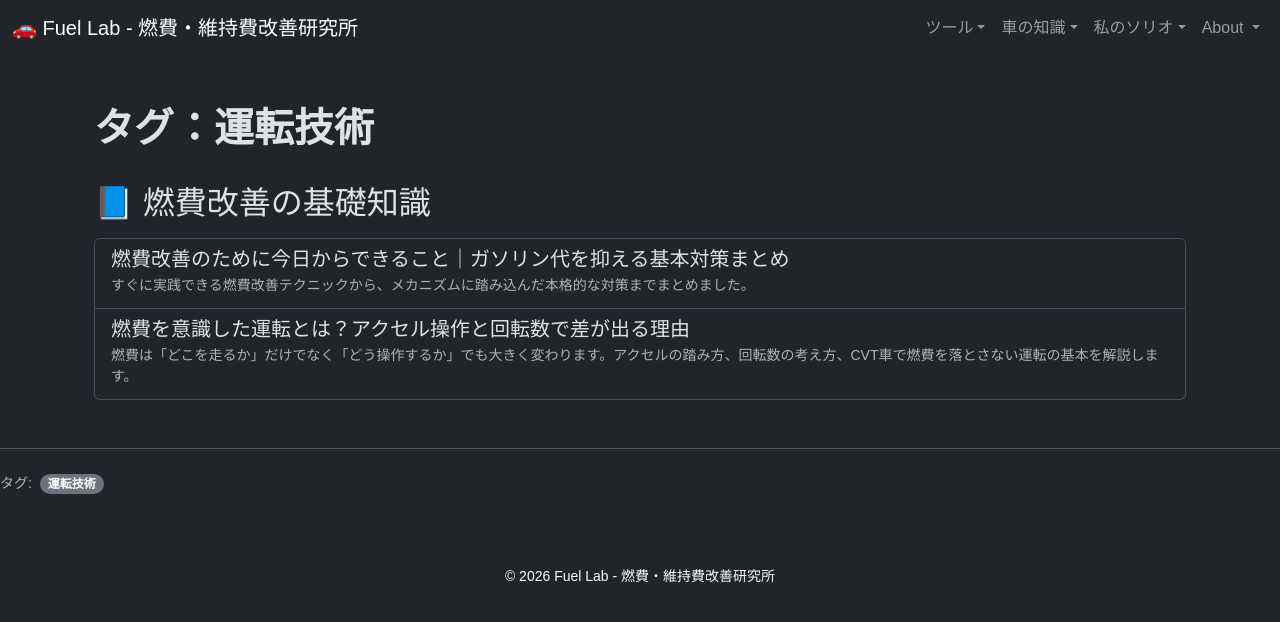
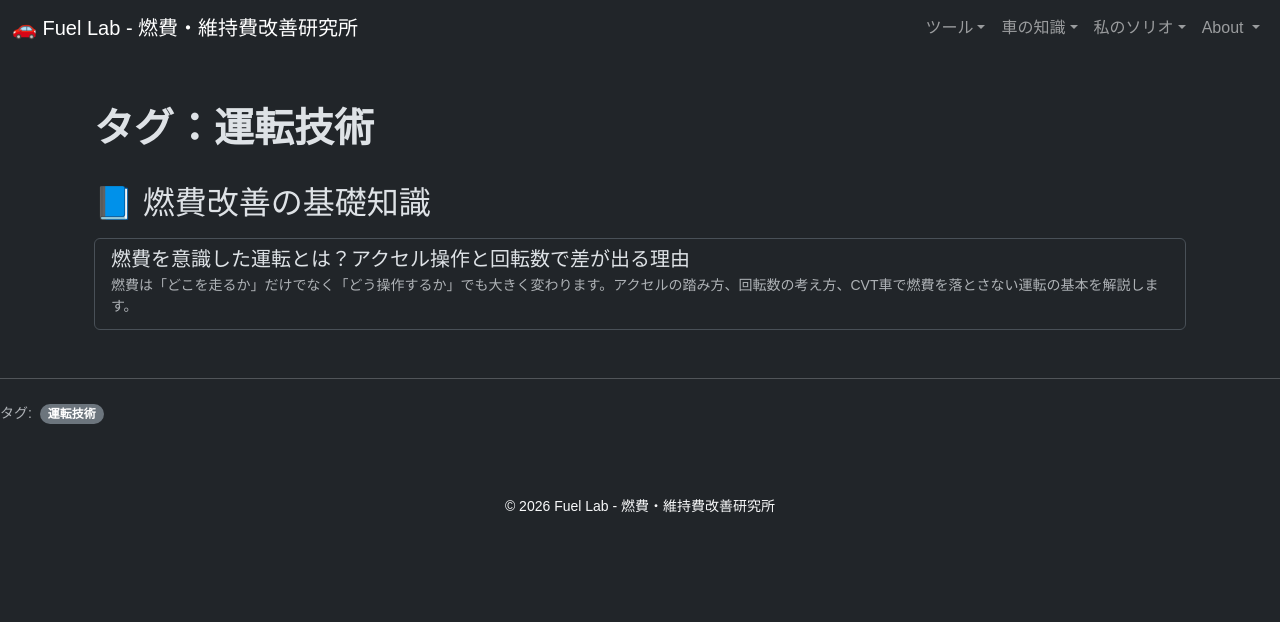
Before and after one commit to funyapar-org/fuel-lab, a Jekyll site: the page built from _tags/運転技術.md, in a window 1280 px wide. Shown: the top 622 px of the page. Built offline with Jekyll 4.4.1, drawn with Linux system fonts in a browser that asks for light colours.

Commit message:
first-action.md を更新

```diff
--- a/_knowledge/first-action.md
+++ b/_knowledge/first-action.md
@@ -4,9 +4,9 @@
 title: 燃費改善のために今日からできること｜ガソリン代を抑える基本対策まとめ
 description: すぐに実践できる燃費改善テクニックから、メカニズムに踏み込んだ本格的な対策までまとめました。
 tags:
-  - 燃費改善
-  - 運転技術
-  - メンテナンス
+  - fuel-economy-improve
+  - driving-skill
+  - maintenance
 ---
 
 <div class="container my-5">
```
